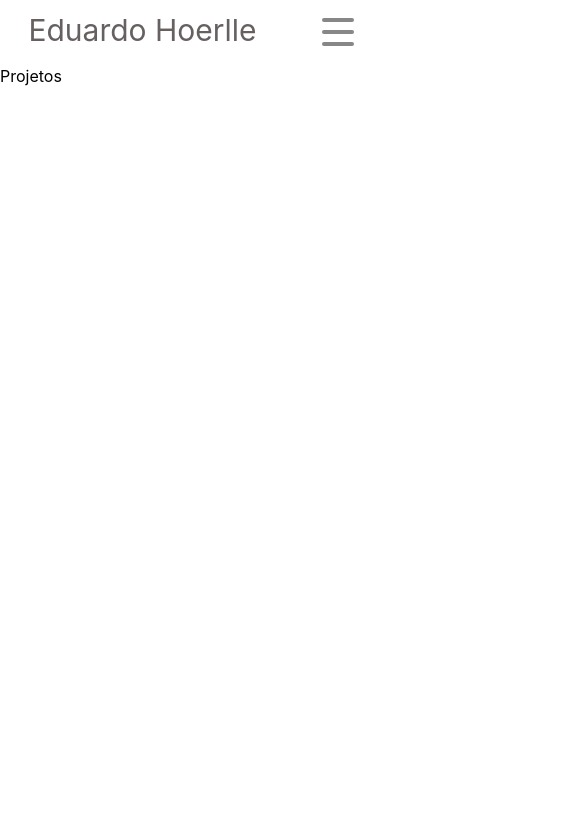
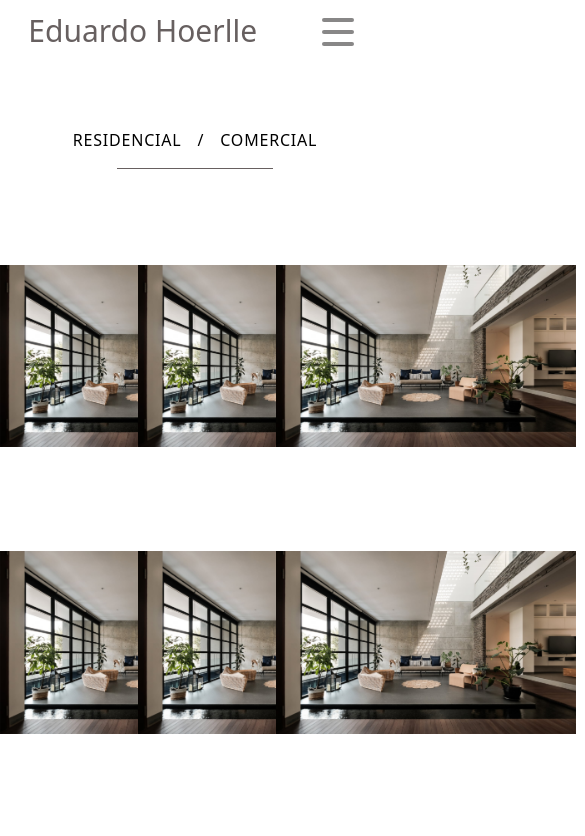
Before and after one commit to adrianotribeiro/hoerlle-architecture, a Next.js app: page /projetos in a window 390 px wide. Shown: the top 836 px of the page, 585 px wide, since content can reach past the window. Built offline with nearby package versions, Linux system fonts and the light colour scheme.

Commit message:
feat:projects page no-responsiveness

```diff
--- /dev/null
+++ b/components/ProjectCard/index.tsx
@@ -0,0 +1,33 @@
+import Image from "next/image"
+import { useState } from "react"
+import { ProjectsDataProps } from "data/mockData"
+
+interface ProjectProps {
+  project: ProjectsDataProps
+}
+
+export default function ProjectCard({ project }: ProjectProps) {
+  const [isHovered, setIsHovered] = useState(false)
+  return (
+    <div
+      className="h-max w-max flex-1 cursor-pointer flex-col xl:relative"
+      onMouseEnter={() => setIsHovered(true)}
+      onMouseLeave={() => setIsHovered(false)}
+    >
+      <Image
+        width={300}
+        height={500}
+        priority={true}
+        src={project.image[0]}
+        alt={project.title}
+        className=" xl:w-full xl:brightness-50"
+      />
+      <div className={`bottom-0 px-6 py-4 xl:absolute`}>
+        <div className={`${isHovered ? "opacity-100" : "opacity-0"} flex-1 flex-col justify-end duration-200 ease-in`}>
+          <p className="text-white xl:text-[3rem] 4xl:text-[24px] 5xl:text-[24px]">{project.title}</p>
+          <p className="text-[14px] font-light leading-6 text-white">{project.summary}</p>
+        </div>
+      </div>
+    </div>
+  )
+}
--- a/data/mockData/index.ts
+++ b/data/mockData/index.ts
@@ -5,7 +5,7 @@ interface SlideDataProps {
   image: string
 }
 
-interface ProjectsDataProps {
+export interface ProjectsDataProps {
   id: number
   title: string
   summary: string
--- a/pages/projetos/index.tsx
+++ b/pages/projetos/index.tsx
@@ -1,7 +1,42 @@
-export default function Projetos(): React.ReactElement {
+import { useState } from "react"
+import ProjectCard from "components/ProjectCard"
+import { ProjectsData } from "data/mockData"
+export default function Projects(): React.ReactElement {
+  const [projectsType, setProjectsType] = useState<"RESIDENCIAL" | "COMERCIAL">("RESIDENCIAL")
+
+  const textColor = (type: "RESIDENCIAL" | "COMERCIAL") => (projectsType === type ? "#676060" : "#D7C5C5")
+
   return (
-    <section>
-      <h1>Projetos</h1>
-    </section>
+    <div className="flex flex-col items-center py-4">
+      <div className="mb-24 mt-8 flex w-[40%] flex-row items-center justify-center gap-4 border-b border-[#676060] p-4">
+        <button onClick={() => setProjectsType("RESIDENCIAL")}>
+          <p
+            className={`font-sans font-light tracking-wider xl:text-3xl xl:text-[${textColor(
+              "RESIDENCIAL"
+            )}] duration-100 ease-in 4xl:text-[32px] 5xl:text-[32px]`}
+          >
+            RESIDENCIAL
+          </p>
+        </button>
+
+        <p className="font-sans font-light tracking-wider xl:text-3xl xl:text-[#676060] 4xl:text-[42] 5xl:text-[42px]">
+          /
+        </p>
+        <button onClick={() => setProjectsType("COMERCIAL")}>
+          <p
+            className={`font-sans font-light tracking-wider xl:text-3xl xl:text-[${textColor(
+              "COMERCIAL"
+            )}] duration-100 ease-in 4xl:text-[32px] 5xl:text-[32px]`}
+          >
+            COMERCIAL
+          </p>
+        </button>
+      </div>
+      <div className="grid grid-cols-3 gap-6">
+        {ProjectsData.map((project) => (
+          <ProjectCard project={project} key={project.id} />
+        ))}
+      </div>
+    </div>
   )
 }
--- a/tailwind.config.js
+++ b/tailwind.config.js
@@ -52,7 +52,7 @@ module.exports = {
           "Noto Color Emoji",
         ],
         sans: [
-          "Inter",
+          "Montserrat",
           "ui-sans-serif",
           "system-ui",
           "-apple-system",
```
